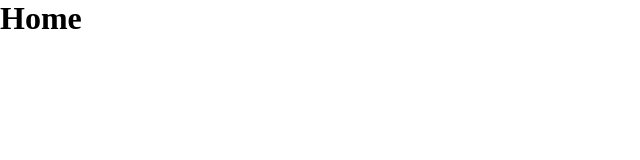
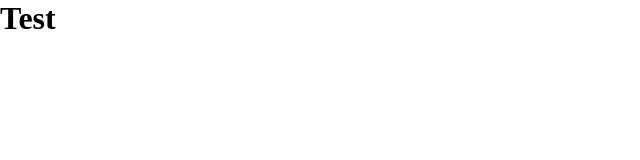
Before and after one commit to MonkiG/MonkiProjects, a website built with Vite: page index.html in a window 1280 px wide. Shown: the full height of the page, 0-640 px from the left. Built offline with nearby package versions, Linux system fonts and the light colour scheme.

Commit message:
Add basic router

```diff
--- a/index.html
+++ b/index.html
@@ -7,6 +7,12 @@
     <title>Monki Vanilla Projects</title>
   </head>
   <body>
+    <app-router data-routes='[
+      {"link": "/", "element": "<h1>Test</h1>"},
+      {"link": "/monkidoro", "element": "<app-monkidoro></app-monkidoro>"},
+      {"link": "/monki-drag-drop", "element": "<app-monki-drag-drop></app-monki-drag-drop>"},
+      {"link": "/monki-tips", "element": "<app-monki-tips></app-monki-tips>"}
+    ]'></app-router>
     <script type="module" src="/src/main.ts"></script>
   </body>
 </html>
--- /dev/null
+++ b/lib/components/AppRouter.ts
@@ -0,0 +1,44 @@
+type link = `/${string}`
+type element = `<${string}></${string}>`
+
+interface Routes {
+  link: link
+  element: element
+}
+// hacer un observer
+export default class AppRouter extends HTMLElement {
+  routes: Routes[]
+  path: string
+
+  constructor (routes: Routes[]) {
+    super()
+    this.routes = (this.dataset.routes ? JSON.parse(this.dataset.routes) : routes) || []
+    this.path = window.location.pathname
+    if (!this.routes.length) throw new Error('Element should have an array of Routes')
+  }
+
+  connectedCallback (): void {
+    this.init()
+  }
+
+  // Event for buttons
+  //   onRouteChange (e: Event): void {
+  //     const target = e.target as Window & { location: Location }
+  //     if (!target) return
+  //     const newRoute = target.location.pathname
+  //     this.path = newRoute
+  //   }
+
+  init (): void {
+    this.routes.forEach(route => {
+      if (route.link === this.path) {
+        this.innerHTML = route.element
+      }
+    })
+
+    // window.addEventListener('routechange', this.onRouteChange.bind(this))
+    // window.addEventListener('popstate', this.onRouteChange.bind(this))
+  }
+}
+
+customElements.define('app-router', AppRouter)
--- a/src/main.ts
+++ b/src/main.ts
@@ -1,20 +1,9 @@
 import './../lib/components/AppHeader'
 import './../lib/components/AppFooter'
+import './../lib/components/AppRouter'
+
 import './applications/monkidoro/MonkiDoro'
 import './applications/monki-drag-drop/MonkiDragDrop'
+import './applications/monki-tips/MonkiTips'
+
 import './style.css'
-import { $ } from '../lib/query'
-
-const body = $('body')!
-
-const path = window.location.pathname
-
-if (path === '/') {
-  body.innerHTML = '<h1>Home</h1>'
-}
-if (path === '/monki-drag-drop') {
-  body.innerHTML = '<app-monki-drag-drop></app-monki-drag-drop>'
-}
-if (path === '/monkidoro') {
-  body.innerHTML = '<app-monkidoro></app-monkidoro>'
-}
```
